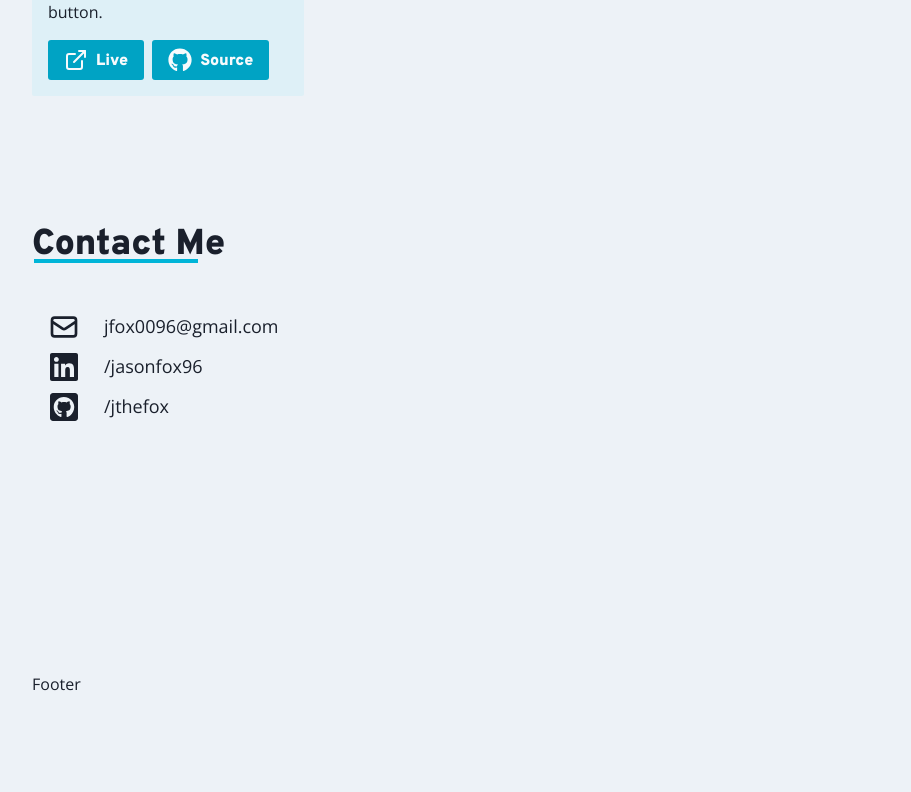
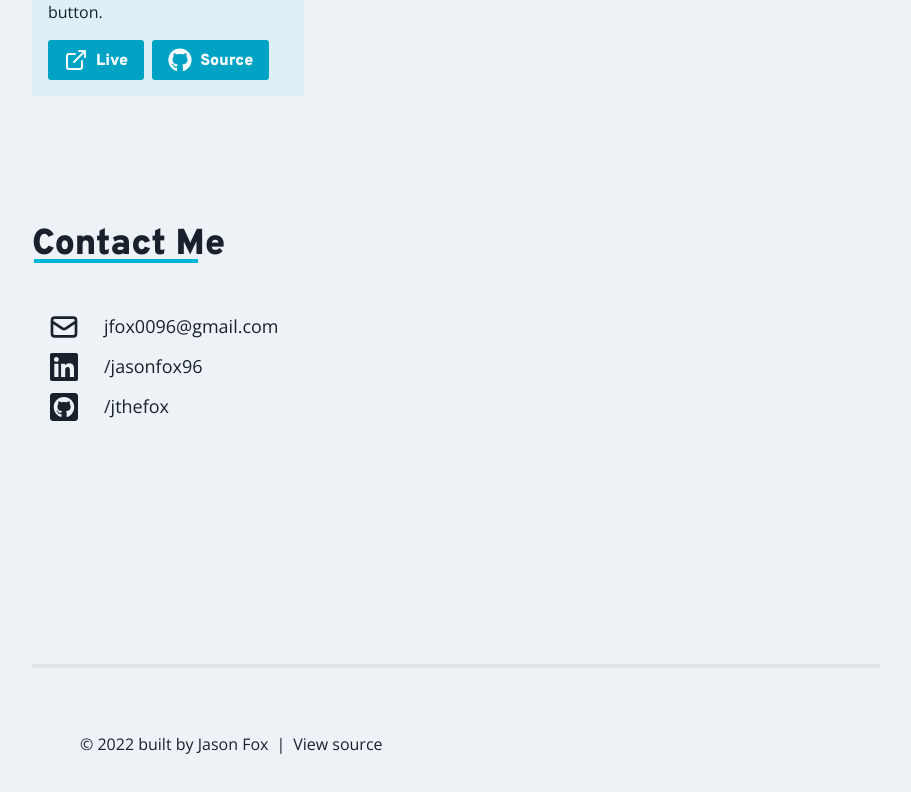
Before and after one commit to jsonFox/portfolio, a React (Vite) app: page / in a window 1280 px wide. Shown: the part 2709-3501 px from the top of the page, without its empty margins (184-1095 px from the left). Before the commit the page ends 3405 px from the top, so only its background shows below. Built offline with nearby package versions, Linux system fonts and the light colour scheme; a web font is replaced by a local one.

Commit message:
Add footer

```diff
--- a/src/components/Footer.tsx
+++ b/src/components/Footer.tsx
@@ -1,9 +1,17 @@
-import { Box } from "@chakra-ui/react"
+import { Box, Stack, Divider, Text, Link, useColorModeValue } from "@chakra-ui/react"
 
 export default function Footer() {
+  const dividerColor = useColorModeValue('blackAlpha.100', 'whiteAlpha.50');
   return (
     <Box as='footer'>
-      Footer
+      <Divider mb={4} borderColor={dividerColor} />
+      <Stack direction='row' p={12}>
+        <Text>
+          &copy; 2022 built by Jason Fox
+        </Text>
+        <Text>|</Text>
+        <Link href='https://github.com/jthefox/portfolio'>View source</Link>
+      </Stack>
     </Box>
   )
 }
--- a/src/theme.ts
+++ b/src/theme.ts
@@ -69,7 +69,7 @@ const overrides = extendTheme({
         borderColor: 'cyan.500',
         borderWidth: '0.25rem',
         mt: '-0.5rem',
-      }
+      },
     },
     Button: {
       baseStyle: {
```
